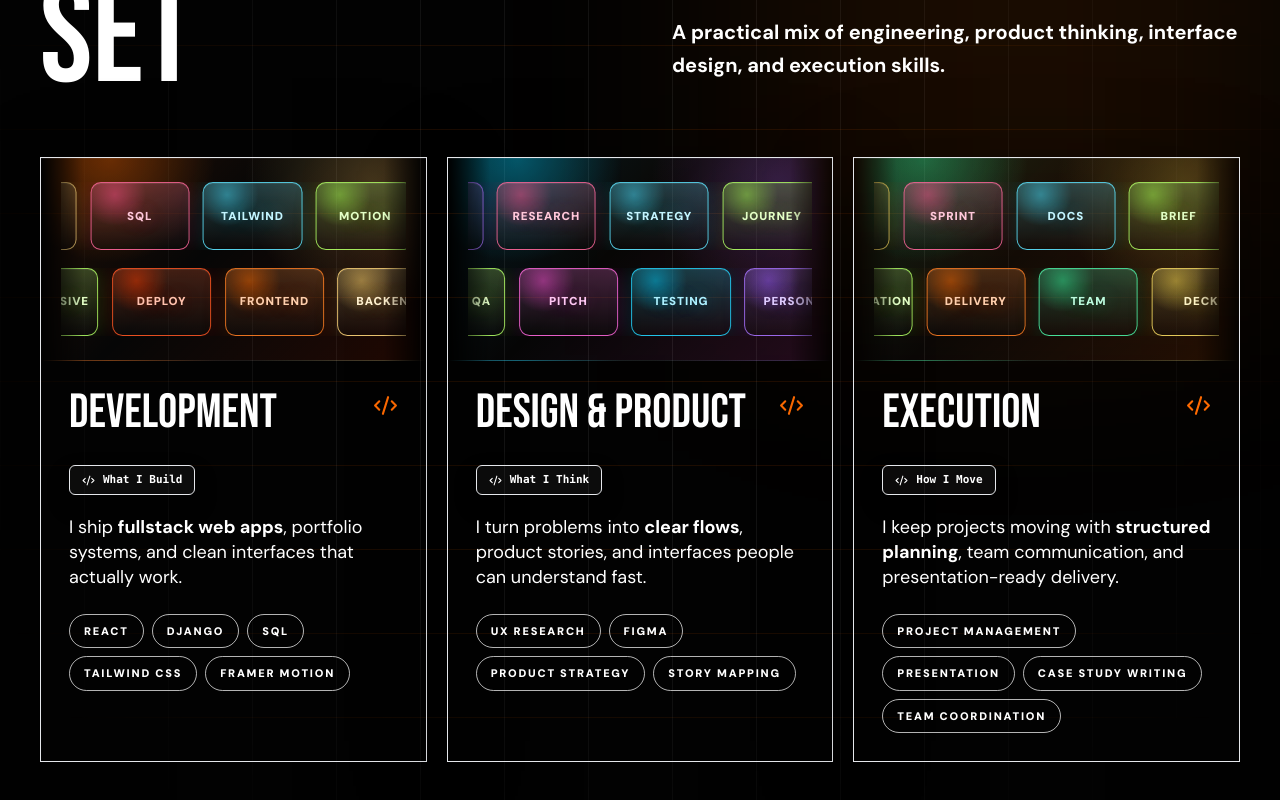
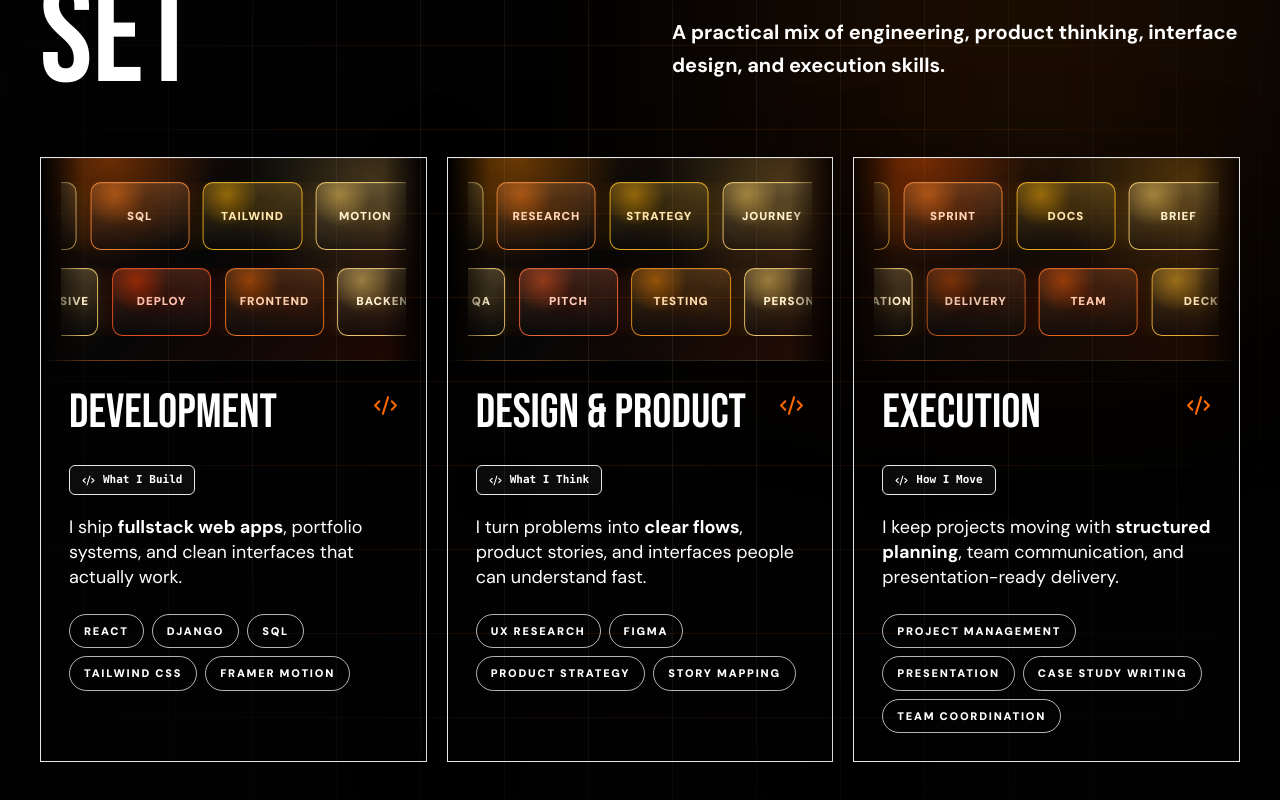
Before and after one commit to bimanyuw/portofolio-abi, a React (Vite) app: page / in a window 1280 px wide. Shown: the part 3769-4569 px from the top of the page. Built offline with nearby package versions, Linux system fonts and the light colour scheme.

Commit message:
align skillset colors with theme

```diff
--- a/src/index.css
+++ b/src/index.css
@@ -180,7 +180,7 @@ body::after {
 .skill-showcase-card {
   --skill-accent: #ff6a00;
   --skill-accent-2: #ffc247;
-  --skill-accent-3: #ff3d81;
+  --skill-accent-3: #ff3d00;
   box-shadow:
     inset 0 1px 0 rgba(255, 255, 255, 0.07),
     0 24px 90px rgba(0, 0, 0, 0.28);
@@ -193,15 +193,15 @@ body::after {
 }
 
 .skill-tone-design {
-  --skill-accent: #00d1ff;
-  --skill-accent-2: #9b5cff;
-  --skill-accent-3: #ff4fd8;
+  --skill-accent: #ff8a00;
+  --skill-accent-2: #ffcf5c;
+  --skill-accent-3: #ff5a1f;
 }
 
 .skill-tone-execution {
-  --skill-accent: #31f59b;
-  --skill-accent-2: #f8d84a;
-  --skill-accent-3: #ff6a00;
+  --skill-accent: #ff5a00;
+  --skill-accent-2: #ffb21e;
+  --skill-accent-3: #c94700;
 }
 
 .skill-marquee-panel {
@@ -270,15 +270,15 @@ body::after {
 }
 
 .skill-color-2 {
-  --tile-color: #ff4f8b;
+  --tile-color: #ff7a18;
 }
 
 .skill-color-3 {
-  --tile-color: #45e1ff;
+  --tile-color: #ffb000;
 }
 
 .skill-color-4 {
-  --tile-color: #a6ff4d;
+  --tile-color: #ffcf5c;
 }
 
 .skill-color-5 {
```
